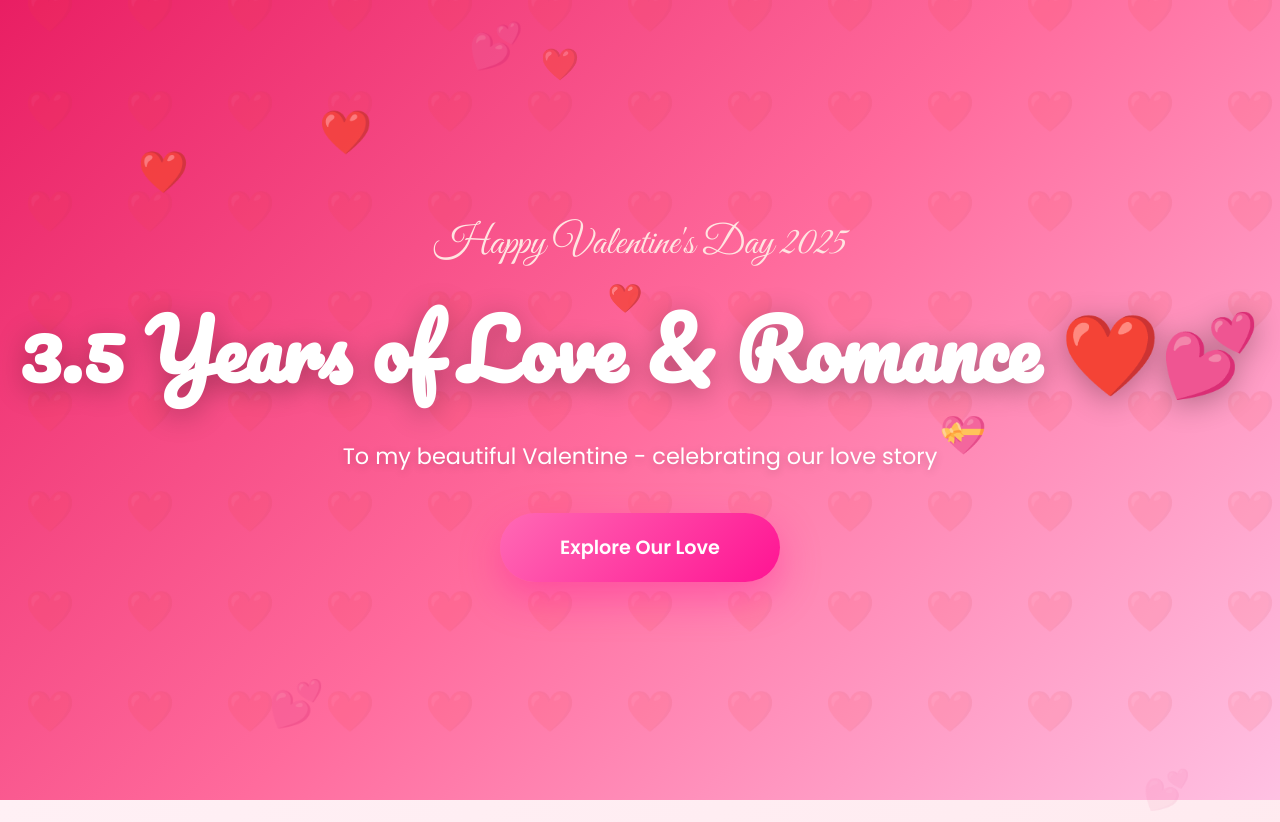
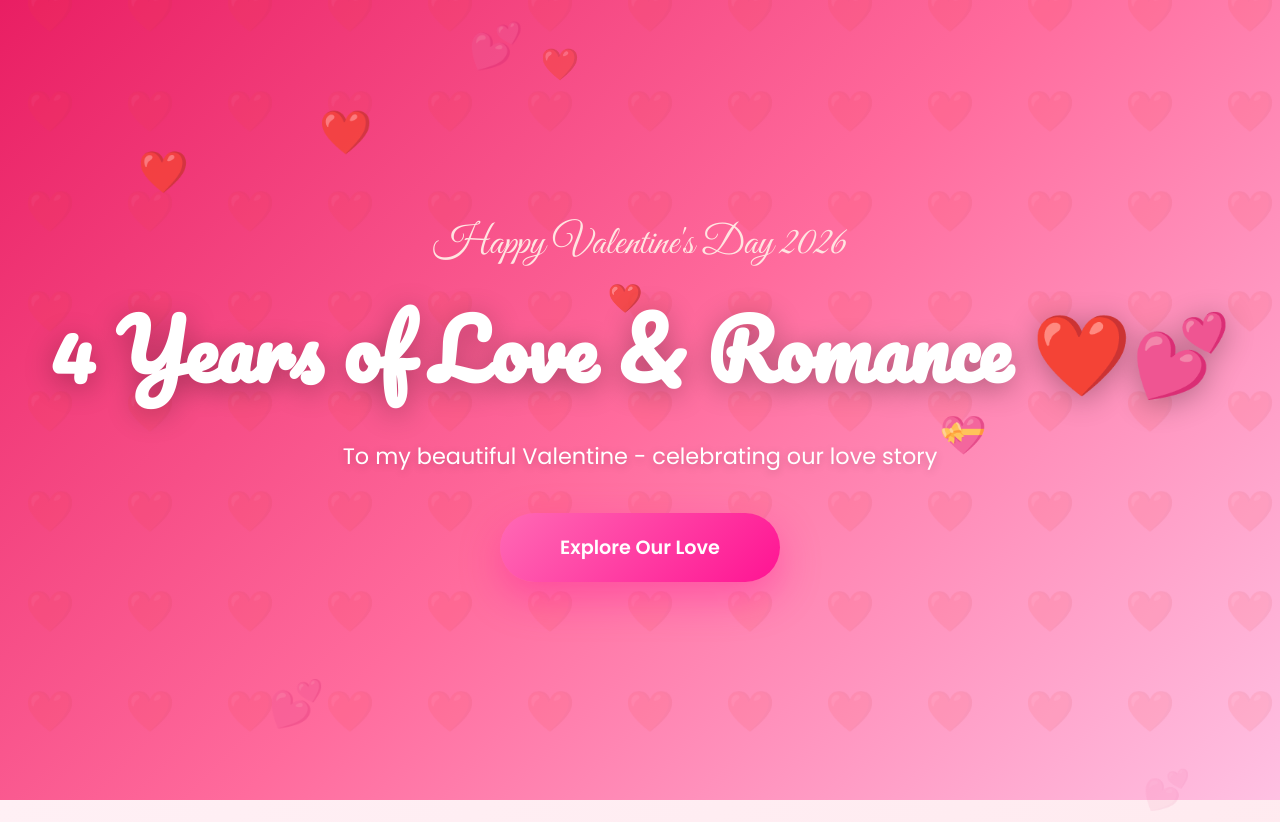
Before and after one commit to ak2003335/ak2003335.github.io, a plain HTML site: page index.html in a window 1280 px wide. Shown: the top 822 px of the page. Drawn offline with Linux system fonts and the light colour scheme.

Commit message:
v5
Latest

```diff
--- a/index.html
+++ b/index.html
@@ -3,7 +3,7 @@
 <head>
     <meta charset="UTF-8">
     <meta name="viewport" content="width=device-width, initial-scale=1.0">
-    <title>Happy Valentine's Day My Love ❤️</title>
+    <title>Happy Valentine's Day - 4 Years of Love ❤️</title>
     <link href="https://fonts.googleapis.com/css2?family=Great+Vibes&family=Pacifico&family=Poppins:wght@300;400;600&display=swap" rel="stylesheet">
     <style>
         * { margin: 0; padding: 0; box-sizing: border-box; }
@@ -147,8 +147,8 @@
 
     <section class="hero">
         <div class="hero-content">
-            <div class="subtitle">Happy Valentine's Day 2025</div>
-            <h1>3.5 Years of Love & Romance ❤️💕</h1>
+            <div class="subtitle">Happy Valentine's Day 2026</div>
+            <h1>4 Years of Love & Romance ❤️💕</h1>
             <p>To my beautiful Valentine - celebrating our love story</p>
             <a href="#passion" class="btn">Explore Our Love</a>
         </div>
@@ -263,7 +263,7 @@
     </section>
 
     <footer>
-        <h3>Happy Valentine's Day 💕❤️</h3>
+        <h3>Happy Valentine's Day💕❤️</h3>
         <p>You're my Valentine today and every day. My love, my best friend, my forever.<br>Here's to many more years of love, laughter, and beautiful memories together.<br>I love you more than words can say. Happy Valentine's Day! ❤️💕</p>
     </footer>
 
```
